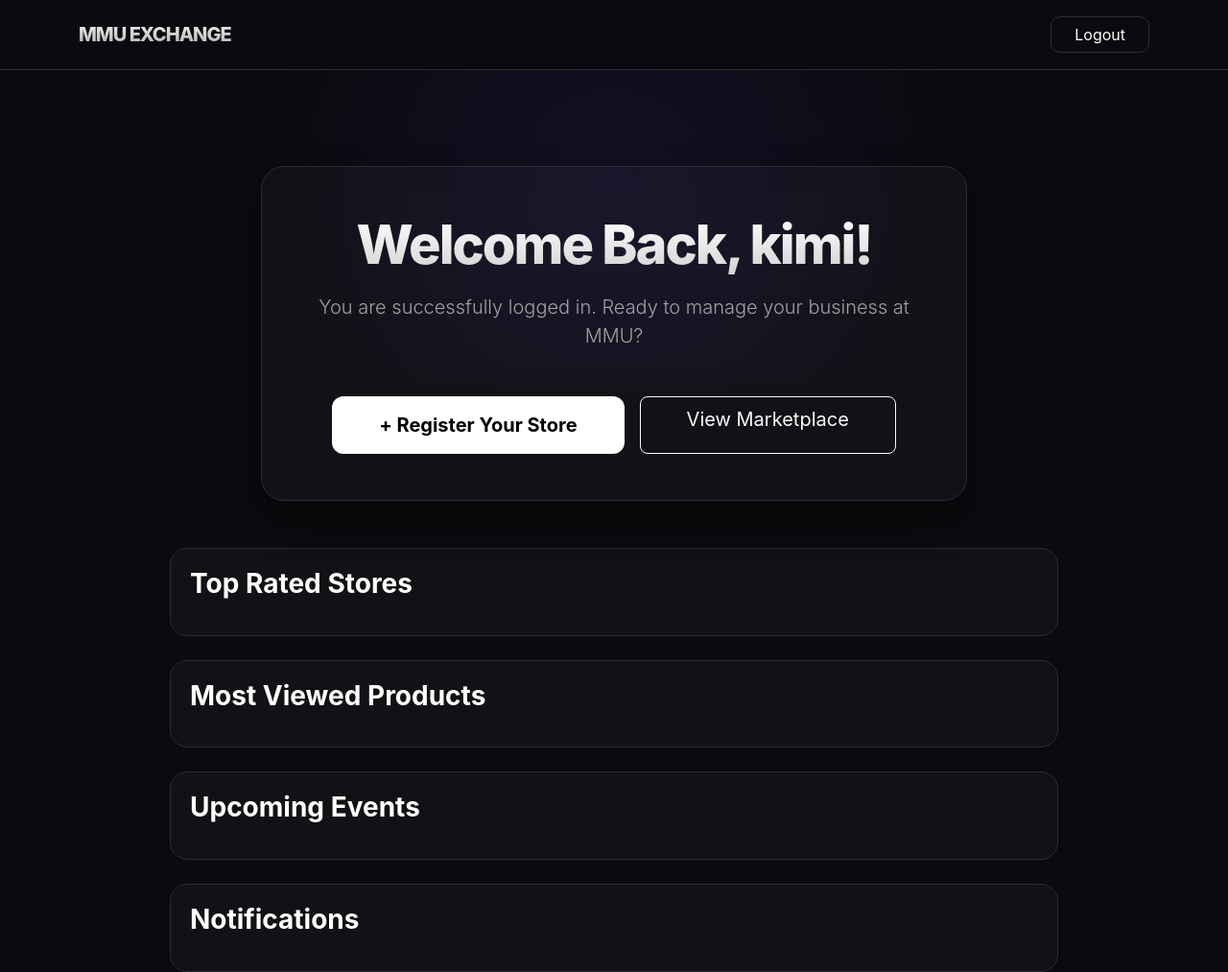
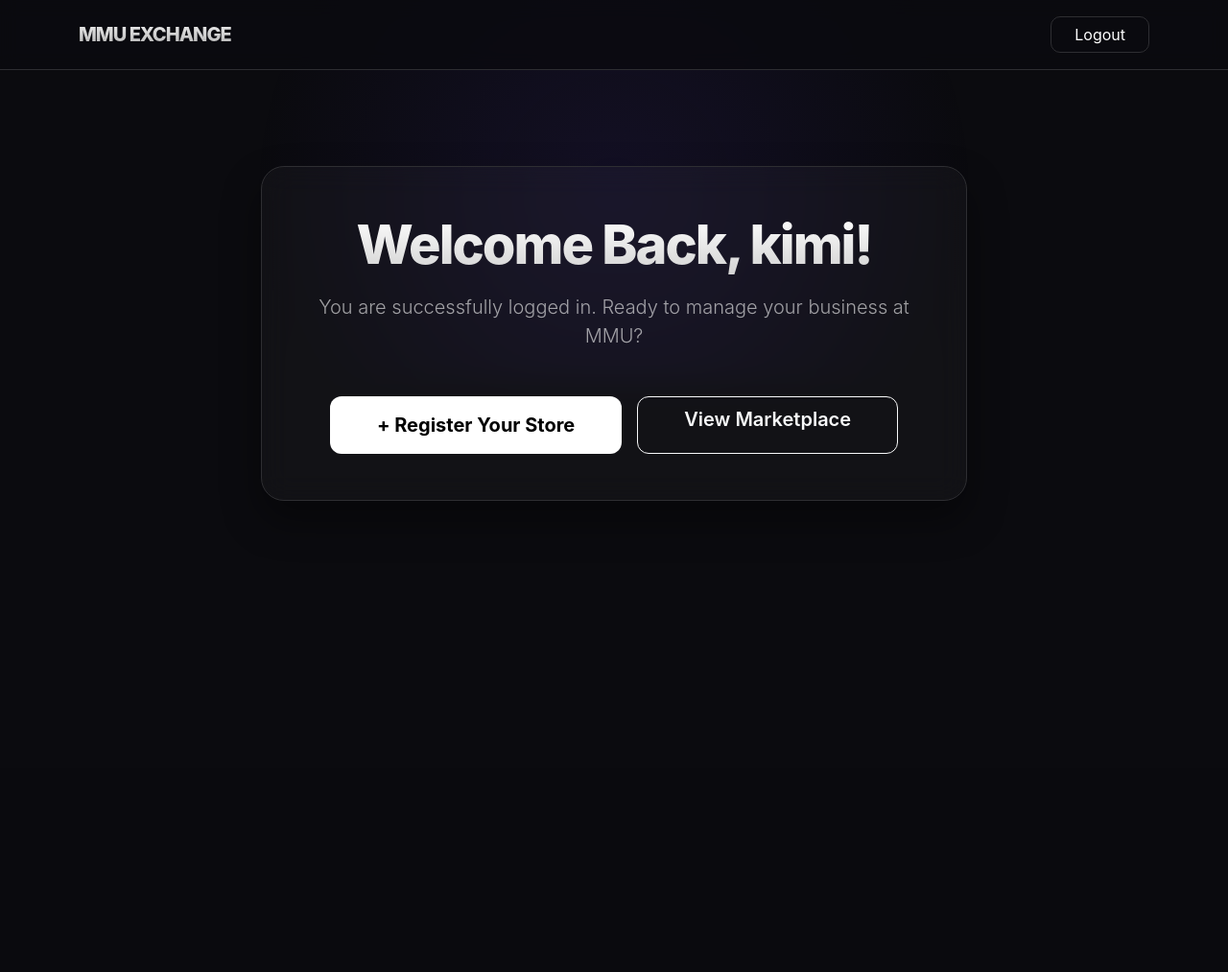
Before and after one commit to AreefHakim/G103, a Flask app: page /dashboard in a window 1280 px wide. Shown: the whole page at 96% size. After the commit the page ends 522 px from the top, so only its background shows below. Run offline with Flask 3, Linux system fonts and the light colour scheme; a user stored in the database is signed in.

Commit message:
pull qayyim's template folder

```diff
--- a/templates/dashboard.html
+++ b/templates/dashboard.html
@@ -62,39 +62,6 @@
             color: rgba(255, 255, 255, 0.6);
         }
 
-        .section-card {
-            background: rgba(255, 255, 255, 0.03);
-            border: 1px solid #2e2e32;
-            border-radius: 18px;
-            padding: 20px;
-            margin-top: 25px;
-            backdrop-filter: blur(10px);
-        }
-
-        .section-title {
-            font-weight: 700;
-            margin-bottom: 15px;
-            color: white;
-        }
-
-        ul {
-            padding-left: 18px;
-        }
-
-        li {
-            margin-bottom: 10px;
-            color: rgba(255,255,255,0.85);
-        }
-
-        a {
-            color: #8ab4ff;
-            text-decoration: none;
-        }
-
-        a:hover {
-            text-decoration: underline;
-        }
-
         .btn-register {
             background-color: #ffffff;
             color: #000000;
@@ -138,6 +105,29 @@
             color: #ff4a4a;
             border-color: #ff4a4a;
         }
+
+        .nav-link-custom {
+            color: rgba(255, 255, 255, 0.7);
+            text-decoration: none;
+            font-size: 0.9rem;
+            font-weight: 500;
+            transition: 0.2s;
+            display: inline-block;
+        }
+
+        .nav-link-custom:hover {
+            color: #ffffff;
+        }
+
+        .btn-marketplace {
+            border-radius: 12px;
+            font-weight: 600;
+            transition: 0.3s;
+        }
+
+        .btn-marketplace:hover {
+            transform: translateY(-3px);
+        }
     </style>
 </head>
 <body>
@@ -157,18 +147,16 @@
     </nav>
 
     <div class="container">
-
-    <!-- WELCOME CARD -->
         <div class="row justify-content-center">
             <div class="col-md-8 text-center">
                 <div class="card welcome-card">
                     <div class="card-body p-5">
                         <h1 class="display-4 mb-3">Welcome Back, {{ current_user.username }}!</h1>
-                    <p class="lead text-muted-custom mb-5">
-                        You are successfully logged in. Ready to manage your business at MMU?
-                    </p>
+                        <p class="lead text-muted-custom mb-5">You are successfully logged in. Ready to manage your business at MMU?</p>
 
+                        <div class="d-flex flex-column align-items-center gap-3">
                             <div class="d-grid gap-3 d-sm-flex justify-content-sm-center">
+
                                 {% if current_user.store %}
                                     <a href="{{ url_for('my_store') }}" class="btn btn-my-store btn-lg px-5">
                                         🏠 Go to My Store
@@ -179,18 +167,15 @@
                                     </a>
                                 {% endif %}
 
-                        <a href="{{ url_for('products') }}" class="btn btn-outline-light btn-lg px-5">
+                                <a href="{{ url_for('products') }}" class="btn btn-outline-light btn-marketplace btn-lg px-5">
                                     View Marketplace
-                        </a>
+                                </a >
                             </div>
+
+                            {# Hanya tunjuk pautan tambah produk jika user sudah mempunyai kedai terdaftar #}
                             {% if current_user.store %}
-    <p class="text-muted-custom mt-4 mb-2 small">
-        Manage your inventory:
-    </p>
-
-    <a href="{{ url_for('add_product') }}"
-       class="nav-link-custom"
-       style="border: 1px dashed rgba(255,255,255,0.2); padding: 10px 20px; border-radius: 10px; display:inline-block;">
+                                <p class="text-muted-custom mt-4 mb-2 small">Manage your inventory:</p>
+                                <a href="{{ url_for('add_product') }}" class="nav-link-custom" style="border: 1px dashed rgba(255,255,255,0.2); padding: 10px 20px; border-radius: 10px;">
                                     + Add New Product to Store
                                 </a>
                             {% endif %}
@@ -198,69 +183,7 @@
                     </div>
                 </div>
             </div>
-
-    <!-- 🔽 NEW SECTIONS ADDED HERE -->
-    <div class="row justify-content-center mt-4">
-        <div class="col-md-10">
-
-            <!-- Top Rated Stores -->
-            <div class="section-card">
-                <h3 class="section-title">Top Rated Stores</h3>
-                <ul>
-                    {% for store in top_rated_stores %}
-                        <li>
-                            {{ store.name }} -
-                            {{ "%.1f"|format(store.avg_rating) }}/5
-                        </li>
-                    {% endfor %}
-                </ul>
         </div>
-
-            <!-- Most Viewed Products -->
-            <div class="section-card">
-                <h3 class="section-title">Most Viewed Products</h3>
-                <ul>
-                    {% for product in most_viewed_products %}
-                        <li>
-                            {{ product.name }} -
-                            {{ product.views }} views
-                        </li>
-                    {% endfor %}
-                </ul>
-            </div>
-
-            <!-- Upcoming Events -->
-            <div class="section-card">
-                <h3 class="section-title">Upcoming Events</h3>
-                <ul>
-                    {% for event in upcoming_events %}
-                        <li>
-                            {{ event.title }} -
-                            {{ event.event_date }}
-                        </li>
-                    {% endfor %}
-                </ul>
-            </div>
-
-            <!-- Notifications -->
-            <div class="section-card">
-                <h3 class="section-title">Notifications</h3>
-                <ul>
-                    {% for notification in notifications %}
-                        <li>
-                            {{ notification.message }}
-                            <br>
-                            <a href="{{ url_for('mark_notification_read', notification_id=notification.id) }}">
-                                Mark as Read
-                            </a>
-                        </li>
-                    {% endfor %}
-                </ul>
-            </div>
-
-        </div>
-    </div>
-
     </div>
 
     <script src="https://cdn.jsdelivr.net/npm/bootstrap@5.3.0/dist/js/bootstrap.bundle.min.js"></script>
```
Also changed, not shown: templates/mystore.html (+0 -20 lines). Lines whose indentation alone changed are shown as unchanged.
